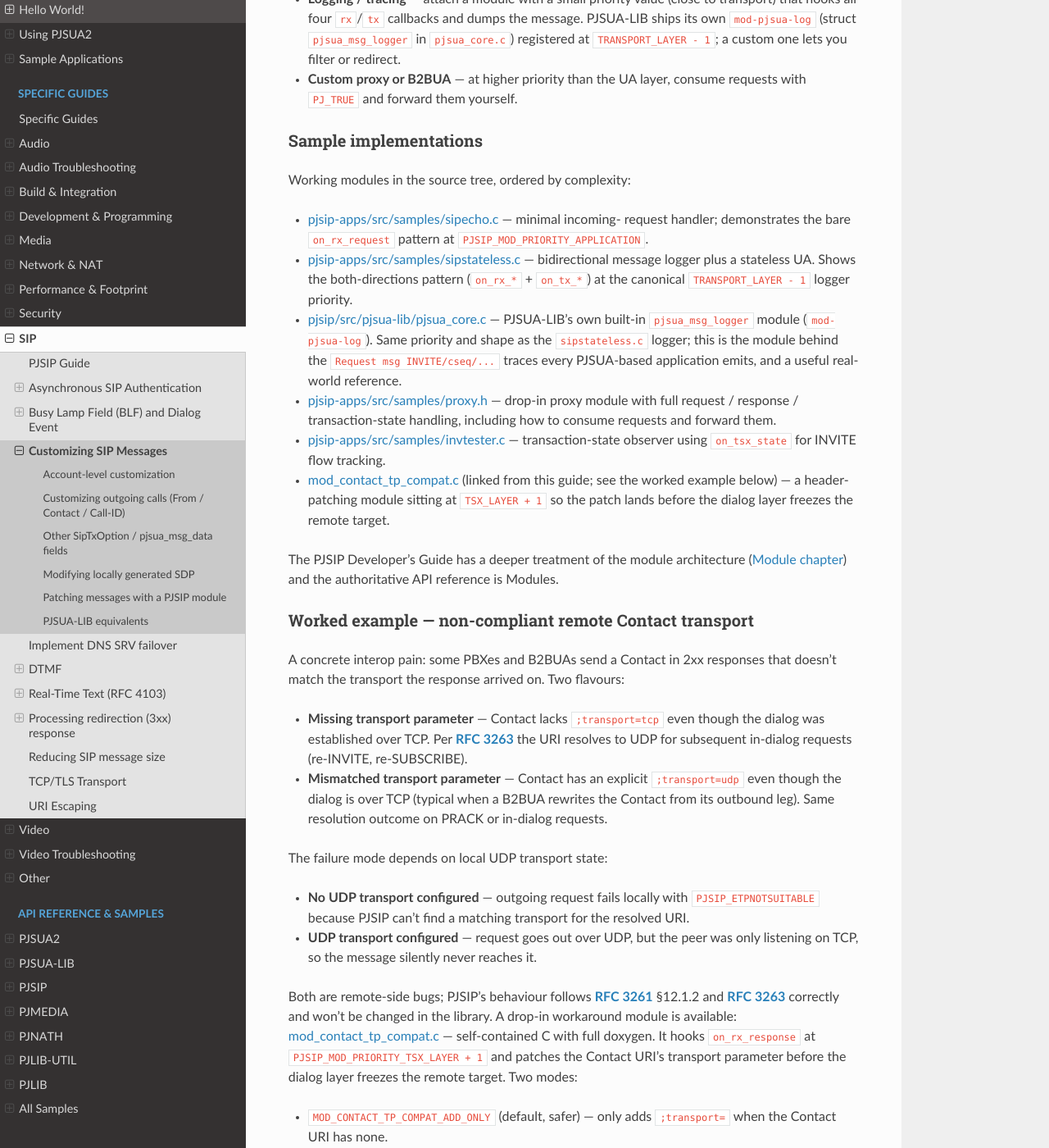
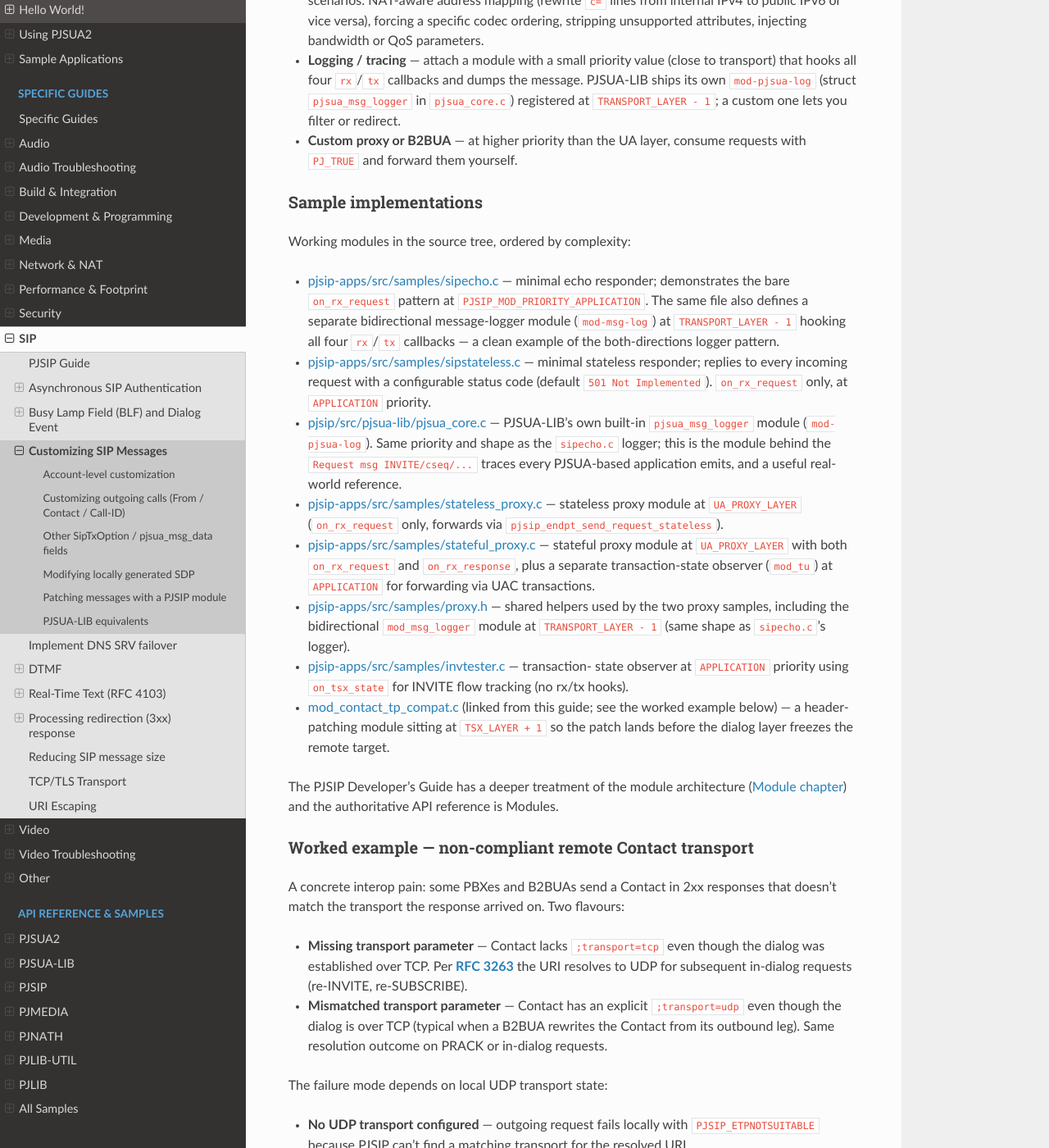
Before and after one commit to pjsip/pjproject_docs, a Sphinx documentation site: the page built from docs/source/specific-guides/sip/customizing_messages.rst, in a window 1280 px wide and 1400 px high, scrolled down 8225 px. Shown: the whole window at 82% size. Built offline with Sphinx 7.4.7 and the Read the Docs theme 3.1.0, drawn with Linux system fonts in a browser that asks for light colours; the version number could not be read and is left out; some of the changed text lies outside the part shown.

Commit message:
docs: customizing_messages — fix sample-module attributions and targetUri caveat
Audit corrections against pjproject source:

- sipstateless.c was misdescribed as "bidirectional logger plus
  stateless UA". It is a stateless responder only (on_rx_request,
  PJSIP_MOD_PRIORITY_APPLICATION; pjsip-apps/src/samples/sipstateless.c
  L93-106). The bidirectional logger pattern lives in sipecho.c
  (mod-msg-log) and proxy.h (mod_msg_logger), both at
  TRANSPORT_LAYER-1.

- proxy.h was misdescribed as a drop-in proxy module. It is a
  shared helpers + msg-logger header. The actual proxy modules are
  stateless_proxy.c and stateful_proxy.c at UA_PROXY_LAYER (with
  stateful_proxy.c also adding an APPLICATION-priority
  on_tsx_state observer). Sample list now reflects this.

- targetUri claim missing the PJSUA_CALL_UPDATE_TARGET flag
  caveat. pjsua_call.c L3417, L3556, L3688 gate the read on
  call->opt.flag & PJSUA_CALL_UPDATE_TARGET; CallSetting::flag
  defaults to 0 (pjsua_call.c L663), so reinvite/update/setHold
  silently ignore the override without an explicit flag.

Co-Authored-By: Claude Code

```diff
--- a/docs/source/specific-guides/sip/customizing_messages.rst
+++ b/docs/source/specific-guides/sip/customizing_messages.rst
@@ -231,11 +231,17 @@ body customization on the same channel — without a module:
        it gets folded into the multipart envelope as one of the parts.
 
 Which APIs accept the option varies per field. For example
-``targetUri`` is honoured by :cpp:func:`pj::Call::makeCall`,
-:cpp:func:`pj::Call::reinvite`, :cpp:func:`pj::Call::update`,
-:cpp:func:`pj::Call::setHold`, and :cpp:func:`pj::Buddy::sendInstantMessage`;
-``localUri`` and ``contactUri`` are call-and-IM specific. Check the
-field documentation in :file:`pjsua.h` for the exact list per field.
+``targetUri`` is honoured by :cpp:func:`pj::Call::makeCall` and
+:cpp:func:`pj::Buddy::sendInstantMessage` directly. It is *also*
+read by :cpp:func:`pj::Call::reinvite`, :cpp:func:`pj::Call::update`,
+and :cpp:func:`pj::Call::setHold`, but only when the
+``PJSUA_CALL_UPDATE_TARGET`` flag is set on
+:cpp:any:`pj::CallSetting::flag` for that operation —
+``CallSetting::flag`` defaults to 0, so without the explicit flag
+the override is silently ignored on these three. ``localUri`` and
+``contactUri`` are call-and-IM specific and only honoured at the
+initial ``makeCall``. Check the field documentation in
+:file:`pjsua.h` for the exact list per field.
 
 **Example — outgoing INVITE whose Request-URI points to a specific
 gateway while the To header still names the peer:**
@@ -495,23 +501,37 @@ Sample implementations
 
 Working modules in the source tree, ordered by complexity:
 
-- :sourcedir:`pjsip-apps/src/samples/sipecho.c` — minimal incoming-
-  request handler; demonstrates the bare ``on_rx_request`` pattern at
-  ``PJSIP_MOD_PRIORITY_APPLICATION``.
-- :sourcedir:`pjsip-apps/src/samples/sipstateless.c` — bidirectional
-  message logger plus a stateless UA. Shows the both-directions
-  pattern (``on_rx_*`` + ``on_tx_*``) at the canonical
-  ``TRANSPORT_LAYER - 1`` logger priority.
+- :sourcedir:`pjsip-apps/src/samples/sipecho.c` — minimal echo
+  responder; demonstrates the bare ``on_rx_request`` pattern at
+  ``PJSIP_MOD_PRIORITY_APPLICATION``. The same file also defines a
+  separate bidirectional message-logger module
+  (``mod-msg-log``) at ``TRANSPORT_LAYER - 1`` hooking all four
+  ``rx``/``tx`` callbacks — a clean example of the both-directions
+  logger pattern.
+- :sourcedir:`pjsip-apps/src/samples/sipstateless.c` — minimal
+  stateless responder; replies to every incoming request with a
+  configurable status code (default ``501 Not Implemented``).
+  ``on_rx_request`` only, at ``APPLICATION`` priority.
 - :sourcedir:`pjsip/src/pjsua-lib/pjsua_core.c` — PJSUA-LIB's own
   built-in ``pjsua_msg_logger`` module (``mod-pjsua-log``). Same
-  priority and shape as the ``sipstateless.c`` logger; this is the
+  priority and shape as the ``sipecho.c`` logger; this is the
   module behind the ``Request msg INVITE/cseq/...`` traces every
   PJSUA-based application emits, and a useful real-world reference.
-- :sourcedir:`pjsip-apps/src/samples/proxy.h` — drop-in proxy module
-  with full request / response / transaction-state handling,
-  including how to consume requests and forward them.
-- :sourcedir:`pjsip-apps/src/samples/invtester.c` — transaction-state
-  observer using ``on_tsx_state`` for INVITE flow tracking.
+- :sourcedir:`pjsip-apps/src/samples/stateless_proxy.c` — stateless
+  proxy module at ``UA_PROXY_LAYER`` (``on_rx_request`` only,
+  forwards via ``pjsip_endpt_send_request_stateless``).
+- :sourcedir:`pjsip-apps/src/samples/stateful_proxy.c` — stateful
+  proxy module at ``UA_PROXY_LAYER`` with both
+  ``on_rx_request`` and ``on_rx_response``, plus a separate
+  transaction-state observer (``mod_tu``) at ``APPLICATION`` for
+  forwarding via UAC transactions.
+- :sourcedir:`pjsip-apps/src/samples/proxy.h` — shared helpers used
+  by the two proxy samples, including the bidirectional
+  ``mod_msg_logger`` module at ``TRANSPORT_LAYER - 1`` (same shape
+  as ``sipecho.c``'s logger).
+- :sourcedir:`pjsip-apps/src/samples/invtester.c` — transaction-
+  state observer at ``APPLICATION`` priority using ``on_tsx_state``
+  for INVITE flow tracking (no rx/tx hooks).
 - `mod_contact_tp_compat.c <../../_static/mod_contact_tp_compat.c>`__
   (linked from this guide; see the worked example below) — a header-
   patching module sitting at ``TSX_LAYER + 1`` so the patch lands
```
